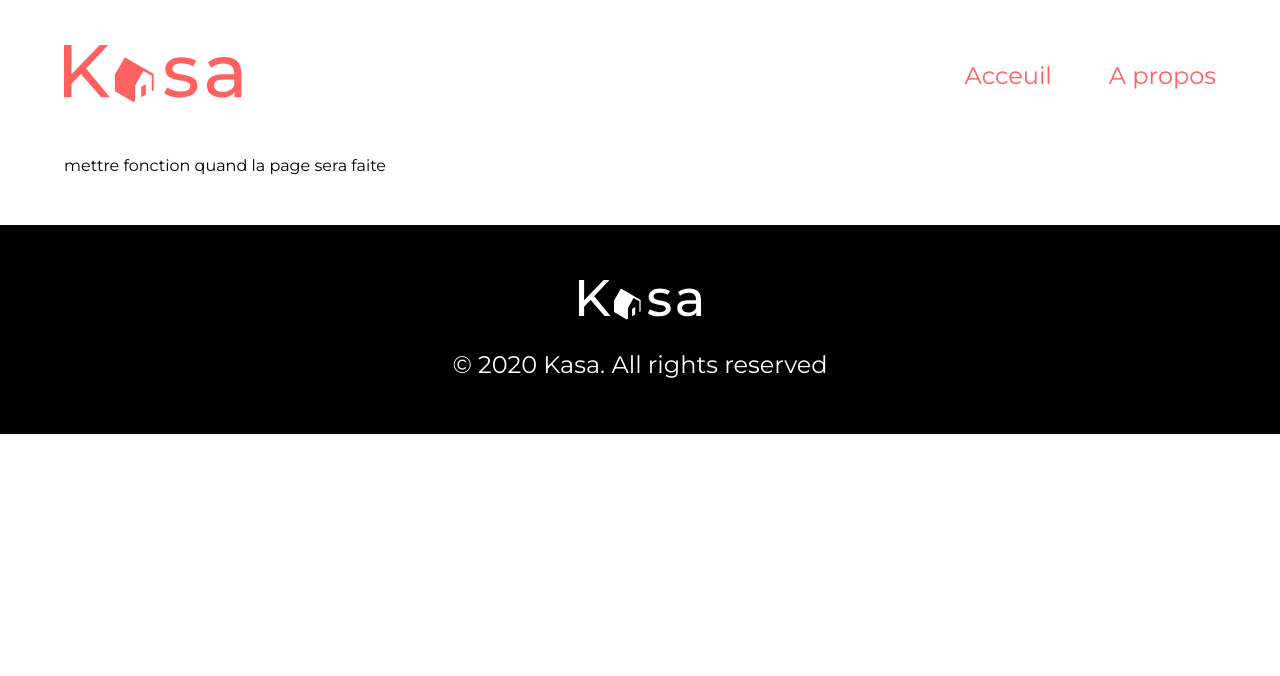
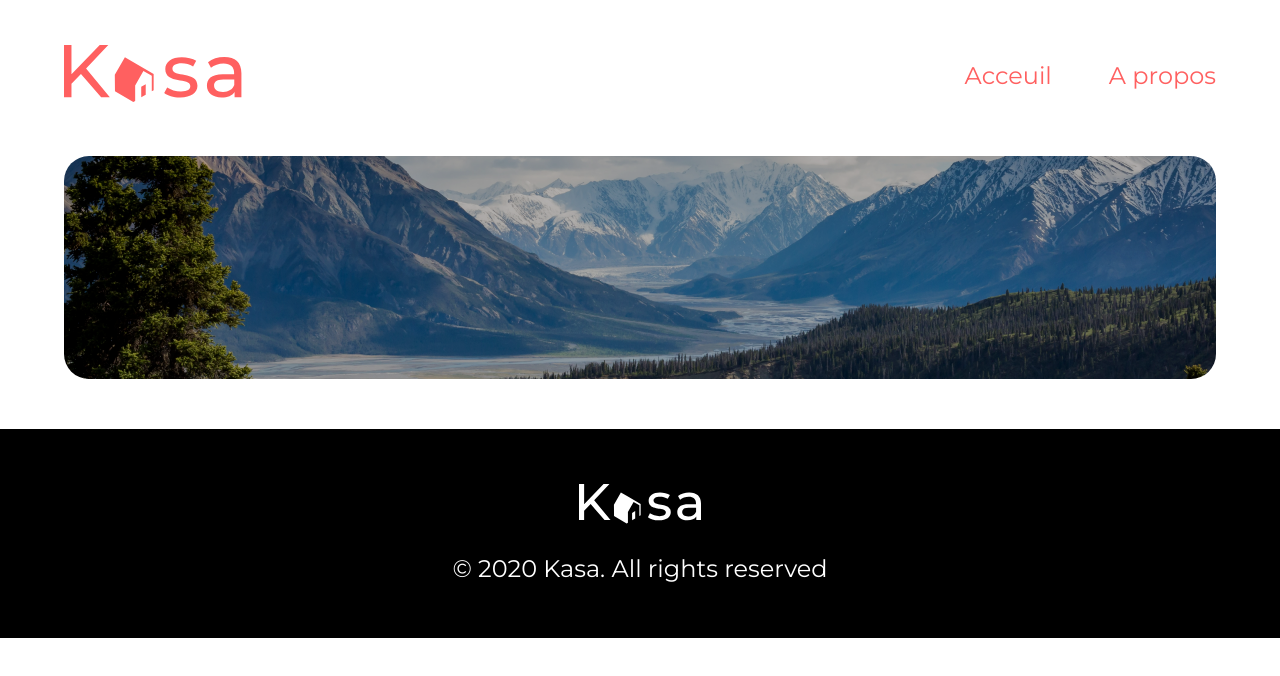
Before and after one commit to Naofalp/kasaREACT, a React (Vite) app in the folder kasa/: page /Apropos in a window 1280 px wide. Shown: the top 676 px of the page. Built offline with nearby package versions, Linux system fonts and the light colour scheme.

Commit message:
Apropos + bannière ajoutée

```diff
--- a/kasa/src/App.jsx
+++ b/kasa/src/App.jsx
@@ -2,8 +2,7 @@ import React from 'react';
 import { BrowserRouter as Router, Routes, Route, Link } from "react-router-dom";
 import Header from "./components/Header";
 import Home from "./Pages/Home";
-
-// import Apropos from "./Pages/Apropos.jsx";
+import Apropos from "./Pages/Apropos.jsx";
 // import Logements from "./Pages/Logements.jsx"
 // import Error from "./Pages/Error.jsx";
 
@@ -19,7 +18,7 @@ function App() {
           {/* Route page d'acceuil Home*/}
           <Route path="/" element={<Home />} />
           {/* Route page Apropos */}
-          <Route path="/Apropos" element={<div>mettre fonction quand la page sera faite</div>} />
+          <Route path="/Apropos" element={<Apropos />} />
           {/* Route page Logements */}
           <Route path="/Logement/:id" element={<div>component=logement</div>} />
           {/* Route page d'erreur Error */}
--- a/kasa/src/Pages/Apropos.jsx
+++ b/kasa/src/Pages/Apropos.jsx
@@ -0,0 +1,7 @@
+import BannerApropos from "../components/BannerApropos"
+
+export default function Apropos() {
+    return <>
+        <BannerApropos />
+    </>
+}
--- /dev/null
+++ b/kasa/src/components/BannerApropos.jsx
@@ -0,0 +1,5 @@
+export default function BannerApropos () {
+    return <>
+        <div className="banner_Apropos"></div>
+    </>
+}
--- /dev/null
+++ b/kasa/src/styles/components/BannerApropos.scss
@@ -0,0 +1,11 @@
+.banner_Apropos {
+    background: $bannerApropos-background;
+    border-radius: 25px;
+    background-size: cover;
+    width: 100%;
+    height: 223px;
+    display: flex;
+    justify-content: center;
+    align-items: center;
+    background-blend-mode: darken;
+}
--- a/kasa/src/styles/main.scss
+++ b/kasa/src/styles/main.scss
@@ -6,12 +6,13 @@
 @import "./components/Header.scss";
 @import "./components/Nav.scss";
 @import "./components/BannerHome.scss";
+@import "./components/BannerApropos.scss";
 
 
 
 
 
-@import "./components/Footer.scss"
+@import "./components/Footer.scss";
 
 /*
 importer les composants
--- a/kasa/src/styles/variables.scss
+++ b/kasa/src/styles/variables.scss
@@ -15,7 +15,7 @@ $wmin: 375px;
 $wmax: 768px;
 
 $bannerHome-background: $background-color url(../assets/bannerHome.png);
+$bannerApropos-background: $background-color url(../assets/bannerApropos.png);
 /* Mettre le lien des images
-$about-background: $background-color url(../../assets/images/about-background.png);
 $about-background-mobile: $background-color url(../../assets/images/mobile-about-background.png);
 */
```
Also changed, not shown: kasa/src/assets/bannerApropos.png (added).
